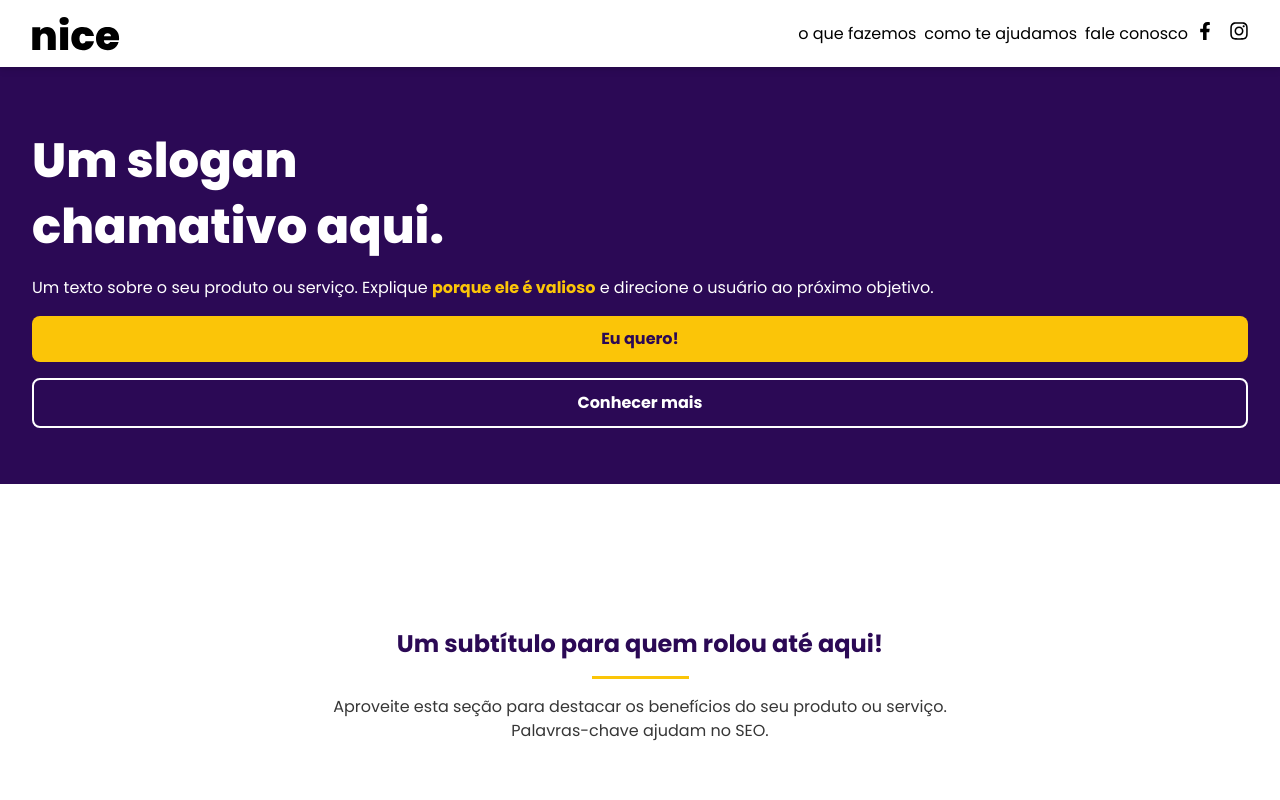
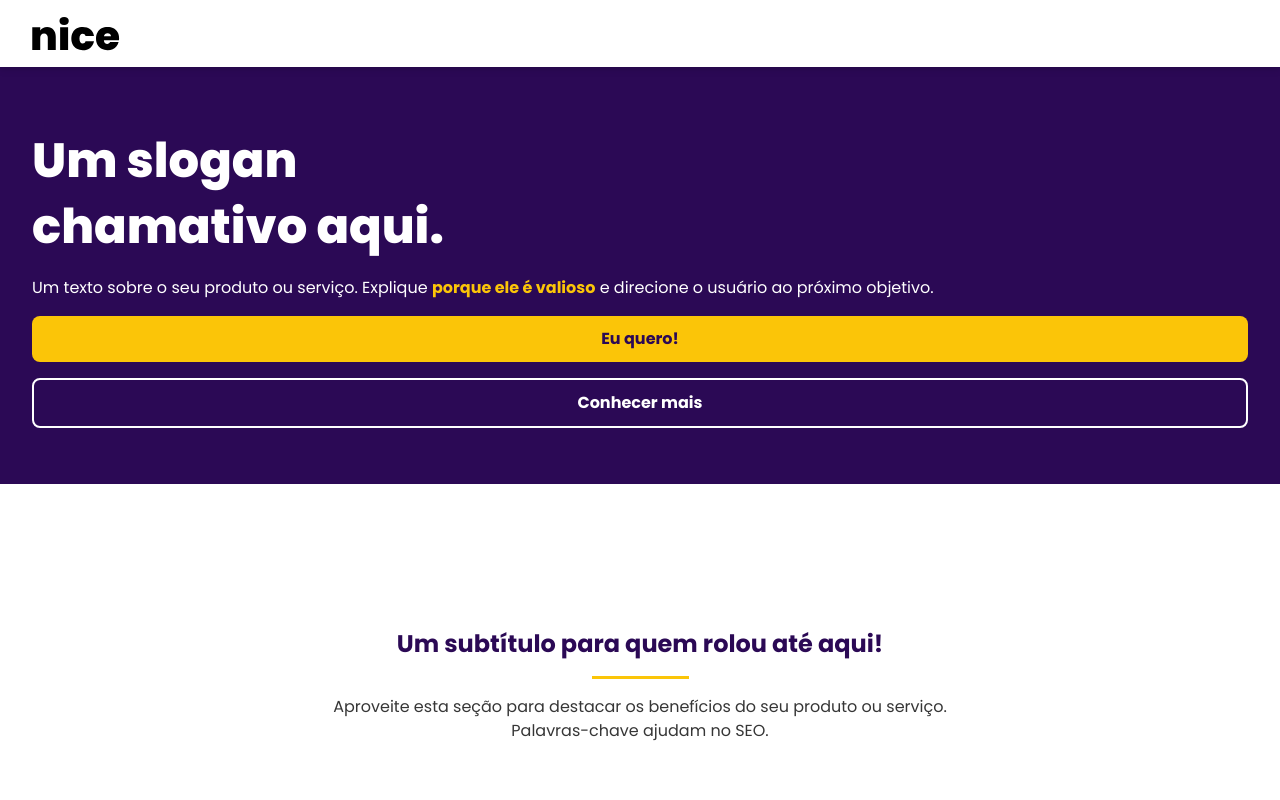
Before and after one commit to VladislavDegtyarenko/zagroza-test-task, a Next.js app: page / in a window 1280 px wide. Shown: the top 800 px of the page. Built offline with nearby package versions, Linux system fonts and the light colour scheme.

Commit message:
fix checking viewport width

```diff
--- a/src/app/sections/Header.tsx
+++ b/src/app/sections/Header.tsx
@@ -6,7 +6,7 @@ import Nav from "./components/Nav";
 import { useState, useEffect } from "react";
 
 const Header = () => {
-  const [viewportWidth, setViewportWidth] = useState<number | null>(null);
+  const [viewportWidth, setViewportWidth] = useState<number>(0);
 
   const handleViewportWidth = () => {
     setViewportWidth(window?.innerWidth || 0);
@@ -28,7 +28,7 @@ const Header = () => {
       <Container>
         <div className="flex justify-between items-center">
           <LogoIcon />
-          {window.innerWidth > 991 ? <Nav /> : null}
+          {viewportWidth > 991 ? <Nav /> : null}
         </div>
       </Container>
     </header>
```
